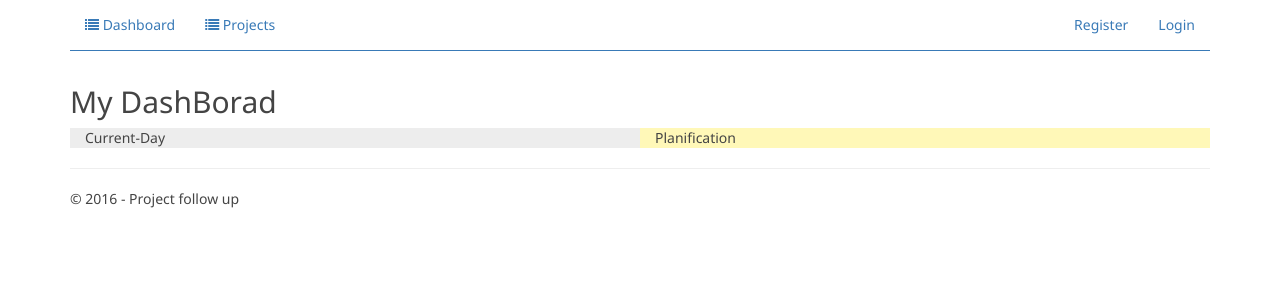
After one commit to mboullouz/Project-Follow-Up-Server, an ASP.NET MVC app: template PUp/Views/Dashboard/Index.cshtml in a window 1280 px wide. The commit adds this page. Shown: the top 300 px of the page. Run offline with ASP.NET Core 8 and stand-ins for ASP.NET MVC 5, Linux system fonts and the light colour scheme; the template is opened without the code that fills it, so the values that code supplies are empty; the project's own start-up code is not run, and a stand-in starts its controllers and pages; some libraries are stand-ins or nearby versions.

Commit message:
Add a dashboard

```diff
--- /dev/null
+++ b/PUp/Views/Dashboard/Index.cshtml
@@ -0,0 +1,17 @@
+
+@{
+    ViewBag.Title = "My DashBorad";
+}
+
+
+<div class="row">
+    <div class="col-md-12">
+        <h2>My DashBorad</h2>
+
+        <div class="col-md-6" style="background: rgba(158, 158, 158, 0.19);">Current-Day</div>
+        <div class="col-md-6" style="background: rgba(255, 235, 59, 0.36);">Planification</div>
+
+
+
+    </div>
+</div>
--- a/PUp/Views/Shared/_Layout.cshtml
+++ b/PUp/Views/Shared/_Layout.cshtml
@@ -33,11 +33,14 @@
                 <ul class="nav navbar-nav">
                      <li>
                         <a href="@Url.Action("Index", "Home")">
+                            <i class="fa fa-list"></i> Dashboard
+                        </a>
+                     </li>
+                     <li>
+                        <a href="@Url.Action("Index", "Home")">
                             <i class="fa fa-list"></i> Projects
                         </a>
                      </li>
-
-
                 </ul>
                 @Html.Partial("_LoginPartial")
             </div>
```
Also changed, not shown: PUp/Controllers/DashboardController.cs (added, +19 -0 lines), PUp/PUp.csproj.
